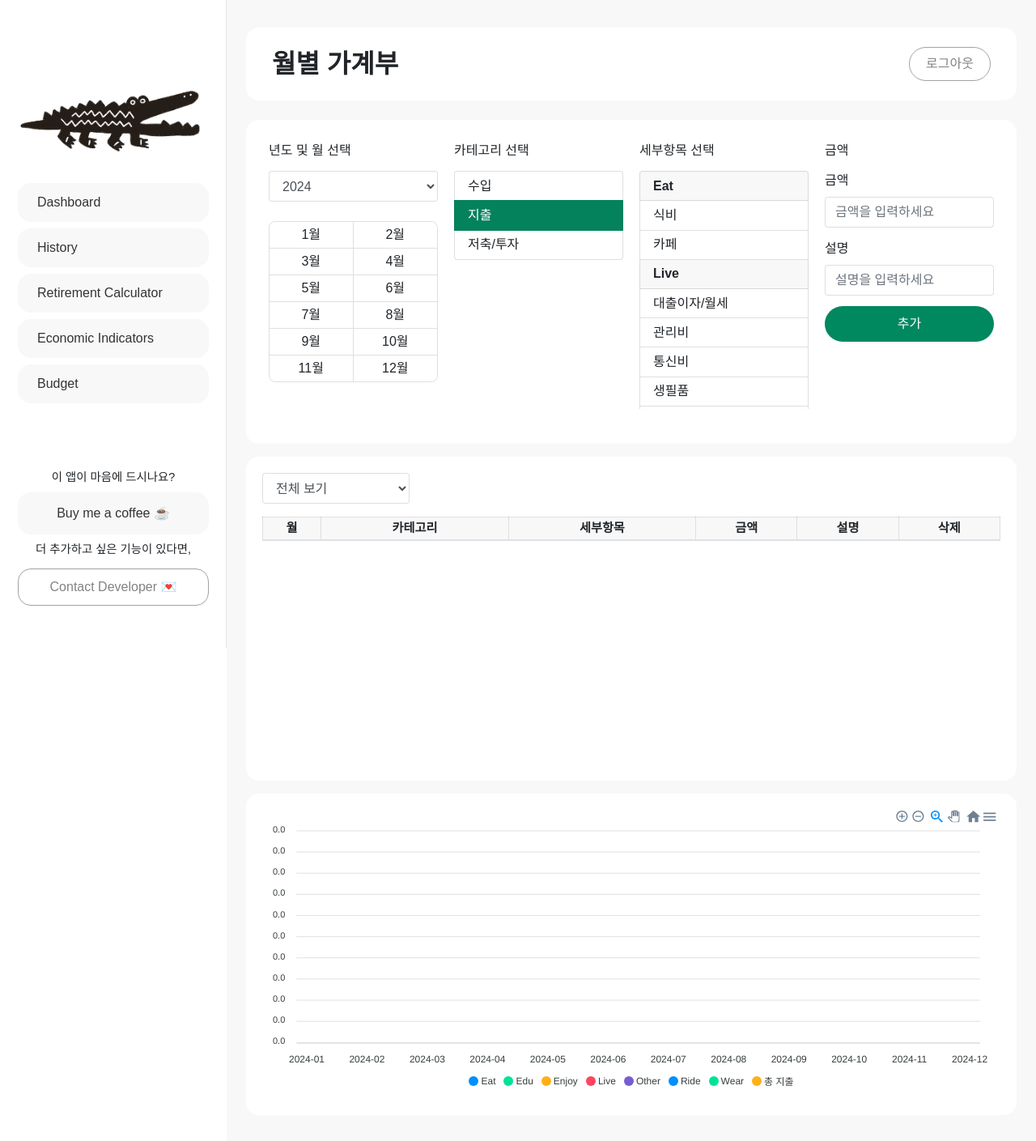
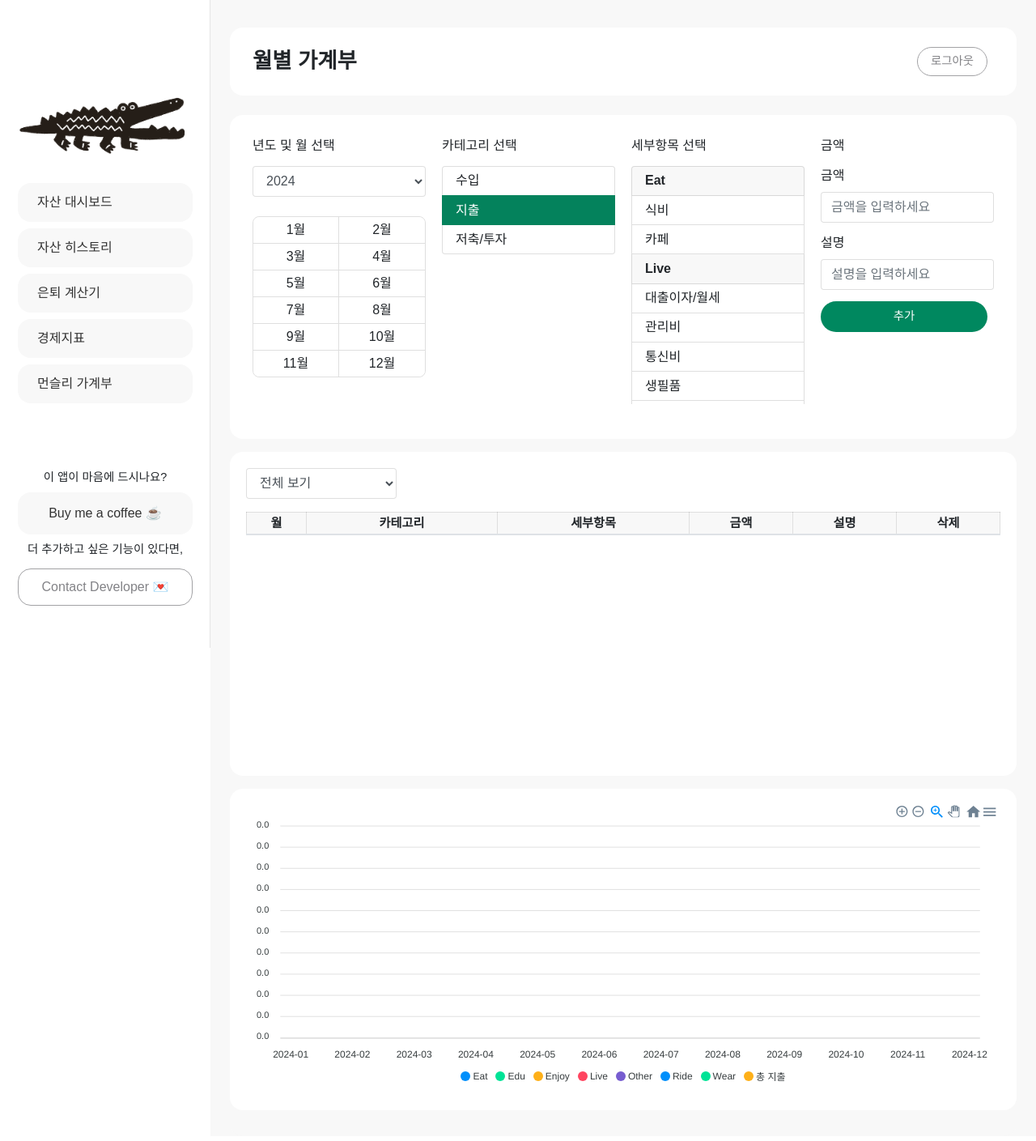
Before and after one commit to baessu/CrocodileApp, a Flask app: page /budget in a window 1280 px wide. Shown: the whole page at 81% size. After the commit the page ends 1336 px from the top, so only its background shows below. Run offline with Flask 3, Linux system fonts and the light colour scheme; the visitor is signed in with stand-in values (Sample User, id 1); data that the repository does not hold is empty; parts of the project's set-up code (start-up, migrations or seed data) failed here and were passed over; some libraries are stand-ins or nearby versions; some web fonts are replaced.

Commit message:
modifying dashboard

```diff
--- a/main.py
+++ b/main.py
@@ -98,8 +98,22 @@ def index():
 def dashboard():
     user_id = current_user.id
     try:
-        assets_response = supabase.table('user_asset').select('*').eq('user_id', user_id).execute()
-        liabilities_response = supabase.table('user_liability').select('*').eq('user_id', user_id).execute()
+        # 자산 데이터를 asset_type_id 순으로 정렬하여 가져오기
+        assets_response = (
+            supabase.table('user_asset')
+            .select('*')
+            .eq('user_id', user_id)
+            .order('asset_type_id', desc=False)  # asc=True 사용
+            .execute()
+        )
+        # 부채 데이터를 liability_type_id 순으로 정렬하여 가져오기
+        liabilities_response = (
+            supabase.table('user_liability')
+            .select('*')
+            .eq('user_id', user_id)
+            .order('liability_type_id', desc=False)  # asc=True 사용
+            .execute()
+        )
         asset_types_response = supabase.table('asset_type').select('*').execute()
 
         assets = assets_response.data if assets_response.data else []
@@ -115,6 +129,11 @@ def dashboard():
         for liability in liabilities:
             liability_type_id = liability['liability_type_id']
             liability['liability_type'] = asset_type_dict.get(liability_type_id, {})
+
+        # asset_type_id로 오름차순, value로 내림차순 정렬
+        assets.sort(key=lambda x: (x['asset_type_id'], -x['value']))
+        # liability_type_id로 오름차순, value로 내림차순 정렬
+        liabilities.sort(key=lambda x: (x['liability_type_id'], -x['value']))
 
     except Exception as e:
         app.logger.error(f"Error fetching data: {e}", exc_info=True)
@@ -324,8 +343,9 @@ def snapshot():
         assets = assets_response.data
         liabilities = liabilities_response.data
 
-        total_assets = sum(asset['value'] for asset in assets)
+        only_assets = sum(asset['value'] for asset in assets)
         total_liabilities = sum(liability['value'] for liability in liabilities)
+        total_assets = only_assets + total_liabilities
         net_worth = total_assets - total_liabilities
 
         asset_details = [{'name': asset['nickname'], 'type': asset['asset_type_id'], 'value': asset['value']} for asset in assets]
--- a/static/css/budget.css
+++ b/static/css/budget.css
@@ -235,11 +235,11 @@ thead th {
 @media (min-width: 769px) {
     /* Laptop (medium devices, laptops/desktops) */
     .sidebar {
-        width: 280px;
+        width: 260px;
     }
 
     .main {
-        margin-left: 280px; /* Ensure this matches the max-width of the sidebar */
+        margin-left: 260px; /* Ensure this matches the max-width of the sidebar */
         width:100%;
     }
 
--- a/static/css/styles.css
+++ b/static/css/styles.css
@@ -121,9 +121,9 @@ body, html {
 .liability-form,
 .net-worth-container {
     background-color: #ffffff;
-    padding: 40px 36px;
+    padding: 32px 36px;
     border-radius: 16px;
-    margin-bottom: 32px;
+    margin-bottom: 24px;
     width: 100%;
 
 }
@@ -156,7 +156,7 @@ body, html {
     flex: 1;
     padding-right: 0px;
     padding-left: 0px;
-    min-width: 300px;
+    min-width: 350px;
 }
 
 .col-md-6:last-child {
@@ -173,7 +173,7 @@ body, html {
 
 .login-bar {
     background-color: #ffffff;
-    padding: 0px 32px;
+    padding: 0px 28px;
     width: 100%;
     border-radius: 16px;
     margin-top: 24px;
@@ -224,13 +224,13 @@ body, html {
 }
 
 h1 {
-    font-size: 2rem;
+    font-size: 1.65rem;
     font-weight: 700;
     margin-bottom: 0px;
 }
 
 h2 {
-    font-size: 1.5rem;
+    font-size: 1.3rem;
     font-weight: 700;
     margin-bottom: 0px;
 }
@@ -238,7 +238,7 @@ h2 {
 p,
 .label,
 .input {
-    font-size: 1rem;
+    font-size: .9rem;
     font-weight: 400;
 }
 
@@ -249,13 +249,14 @@ p,
 
 /* Base Button Styles */
 .btn {
-    padding: 10px 26px;
+    padding: 8px 24px;
     border-radius: 24px;
     border: none;
     cursor: pointer;
-    font-size: 1rem;
+    font-size: .9rem;
     font-weight: 500;
     transition: background-color 0.3s ease, box-shadow 0.3s ease;
+    margin-right: 8px;
 }
 
 /* Primary Button */
@@ -281,7 +282,7 @@ p,
     border-color: #a2a2a5;
     border-style: solid;
     border-width: 1.5px;
-    padding: 8px 20px;
+    padding: 6px 16px;
     font-weight: 500;
 }
 .btn-secondary:hover {
@@ -396,7 +397,7 @@ p,
     transform: translateX(-50%);
     height: auto;
     width: auto;
-    min-width: 70%;
+    min-width: 80%;
     padding: 10px;
     background-color: #ffffff;
     border: 1px solid #dcdcdf;
@@ -450,10 +451,10 @@ p,
         display: none;
     }
     .asset-form, .liability-form, .net-worth-container {
-        padding: 20px 16px;
+        padding: 16px 14px;
     }
     .content-row {
-        padding: 10px;
+        padding: 0px;
     }
     .row{
         flex-direction: column;
@@ -482,6 +483,9 @@ p,
     .sidebar-sticky {
         height: fit-content;
     }
+    .col-md-8 {
+        max-width: 100%;
+    }
     .main {
         margin-left: 0;
         width: 100%;
@@ -490,7 +494,7 @@ p,
         display: none;
     }
     .asset-form, .liability-form, .net-worth-container {
-        padding: 30px 24px;
+        padding: 26px 20px;
     }
     .content-row {
         padding: 0px;
@@ -504,15 +508,15 @@ p,
 @media (min-width: 769px) {
     /* Laptop (medium devices, laptops/desktops) */
     .sidebar {
-        width: 280px;
+        width: 260px;
     }
 
     .main {
-        margin-left: 280px; /* Ensure this matches the max-width of the sidebar */
+        margin-left: 260px; /* Ensure this matches the max-width of the sidebar */
         width:100%;
     }
     .asset-form, .liability-form, .net-worth-container {
-        padding: 40px 36px;
+        padding: 32px 32px;
     }
     .content-row {
         padding: 0px;
--- a/static/js/app.js
+++ b/static/js/app.js
@@ -40,8 +40,9 @@ function addItem(type) {
     const table = document.getElementById(`${type}sContainer`).getElementsByTagName('tbody')[0];
 
     const newRow = table.insertRow();
+    newRow.dataset.id = `new-${Date.now()}`; // Add a unique temporary ID for the new row
     newRow.innerHTML = `
-        <tr>
+        <tr data-id="${newRow.dataset.id}">
             <td data-category="${itemCategory}" data-nature="${itemNature}">${itemName}</td>
             <td><input type="text" class="form-control" value="${formatValue(itemValue)}" onchange="updateItemValue(this, '${type}Id')" oninput="formatCurrency(this)" onblur="parseCurrency(this)"></td>
             <td><button type="button" class="btn btn-danger" onclick="removeItem(this, '${type}Id')">X</button></td>
--- a/templates/_asset_liability_list.html
+++ b/templates/_asset_liability_list.html
@@ -17,7 +17,7 @@
             <tbody>
                 {% for asset in assets %}
                 <tr>
-                    <td data-nature="{{ asset.asset_type.nature }}">{{ asset.asset_type.name }}</td>
+                    <td data-nature="{{ asset.asset_type.nature }}" data-category="{{ asset.asset_type.name }}" data-nickname="{{ asset.nickname }}">{{ asset.asset_type.name }}</td>
                     <td>{{ asset.nickname }}</td>
                     <td>{{ asset.asset_type.nature | asset_nature_ko }}</td>
                     <td><input type="text" class="form-control" value="{{ asset.value|round|format_currency }}" onchange="updateAssetValue(this, {{ asset.id }})" oninput="formatCurrency(this)" onblur="parseCurrency(this)"></td>
@@ -46,7 +46,7 @@
             <tbody>
                 {% for liability in liabilities %}
                 <tr>
-                    <td data-nature="{{ liability.liability_type.nature }}">{{ liability.liability_type.name }}</td>
+                    <td data-nature="{{ liability.liability_type.nature }}" data-category="{{ liability.liability_type.name }}" data-nickname="{{ liability.nickname }}">{{ liability.liability_type.name }}</td>
                     <td>{{ liability.nickname }}</td>
                     <td>{{ liability.liability_type.nature | asset_nature_ko }}</td>
                     <td><input type="text" class="form-control" value="{{ liability.value|round|format_currency }}" onchange="updateLiabilityValue(this, {{ liability.id }})" oninput="formatCurrency(this)" onblur="parseCurrency(this)"></td>
--- a/templates/_modals.html
+++ b/templates/_modals.html
@@ -28,8 +28,9 @@
                     <label for="currency">통화:</label>
                     <select name="currency" id="currency" class="form-control">
                         <option value="KRW">KRW</option>
+                        <!--
                         <option value="USD">USD</option>
-                        <option value="EUR">EUR</option>
+                        <option value="EUR">EUR</option> -->
                     </select>
                 </div>
                 <div class="modal-footer">
--- a/templates/_net_worth.html
+++ b/templates/_net_worth.html
@@ -5,15 +5,17 @@
             <div class="row">
                 <div class="col-md-6">
                     <p id="total_assets" class="result-item">총 자산 <span>0</span></p>
+                    <p id="total_liabilities" class="result-item">총 부채 <span>0</span></p>
                     <p id="investment_assets_total" class="result-item">투자 자산 합 <span>0</span></p>
                     <p id="real_estate_total" class="result-item">부동산 자산 합 <span>0</span></p>
                     <p id="other_long_term_assets_total" class="result-item">기타 장기 자산 합 <span>0</span></p>
                 </div>
                 <div class="col-md-6">
-                    <p id="total_liabilities" class="result-item">총 부채 <span>0</span></p>
+
                     <p id="cash_equivalents_total" class="result-item">현금 및 현금성 자산 합 <span>0</span></p>
                     <p id="retirement_accounts_total" class="result-item">퇴직연금 및 연금 계좌 합 <span>0</span></p>
                     <p id="debt_ratio" class="result-item">부채 비율 <span>0%</span></p>
+                    <p id="invest_ratio" class="result-item">투자 비율 <span>0%</span></p>
                     <p id="liquidity_ratio" class="result-item">자산 대비 현금 비율 <span>0%</span></p>
                 </div>
             </div>
--- a/templates/_sidebar.html
+++ b/templates/_sidebar.html
@@ -12,27 +12,27 @@
         <ul class="nav flex-column">
             <li class="nav-item">
                 <a class="nav-link active" href="{{ url_for('dashboard') }}">
-                    Dashboard
+                    자산 대시보드
                 </a>
             </li>
             <li class="nav-item">
                 <a class="nav-link" href="{{ url_for('history') }}">
-                    History
+                    자산 히스토리
                 </a>
             </li>
             <li class="nav-item">
                 <a class="nav-link" href="{{ url_for('retirement') }}">
-                    Retirement Calculator
+                    은퇴 계산기
                 </a>
             </li>
             <li class="nav-item">
                 <a class="nav-link" href="{{ url_for('economic_indicators') }}">
-                    Economic Indicators
+                    경제지표
                 </a>
             </li>
             <li class="nav-item">
                 <a class="nav-link" href="{{ url_for('budget') }}">
-                    Budget
+                    먼슬리 가계부
                 </a>
             </li>
         </ul>
--- a/templates/dashboard.html
+++ b/templates/dashboard.html
@@ -11,10 +11,12 @@
             border-bottom: 1px solid #a2a2a5;
         }
         .table td, .table th {
-            padding: .75rem;
+            padding: .4rem;
             vertical-align: center;
             border-top: 1.5px solid #e0e0e6;
         }
+
+
 
     </style>
     </head>
@@ -92,7 +94,7 @@
                     .then(response => response.json())
                     .then(data => {
                         if (data.success) {
-                            alert('Snapshot successfully taken.');
+                            alert('자산 스냅샷이 저장되었습니다. 히스토리탭에서 확인해보세요!');
                         } else {
                             alert('Error taking snapshot.');
                         }
--- a/templates/history.html
+++ b/templates/history.html
@@ -226,7 +226,7 @@
                             if (Array.isArray(data.assets)) {
                                 data.assets.forEach(asset => {
                                     const li = document.createElement('li');
-                                    li.textContent = `${asset.type}: ${asset.name} - ${asset.value.toLocaleString()} 원`;
+                                    li.textContent = `${asset.name} : ${asset.value.toLocaleString()} 원`;
                                     assetList.appendChild(li);
                                 });
                             } else {
@@ -236,7 +236,7 @@
                             if (Array.isArray(data.liabilities)) {
                                 data.liabilities.forEach(liability => {
                                     const li = document.createElement('li');
-                                    li.textContent = `${liability.type}: ${liability.name} - ${liability.value.toLocaleString()} 원`;
+                                    li.textContent = `${liability.name} : ${liability.value.toLocaleString()} 원`;
                                     liabilityList.appendChild(li);
                                 });
                             } else {
--- a/templates/index.html
+++ b/templates/index.html
@@ -25,6 +25,7 @@ gtag('config', 'G-TC829VBX7Y');
     .container{
         background-color: #ffffff;
     }
+
 </style>
 <body>
     <div class="container mt-5" style="display: flex; flex-direction: column; align-items: center;">
```
Also changed, not shown: static/js/chartConfig.js (+18 -11 lines).
